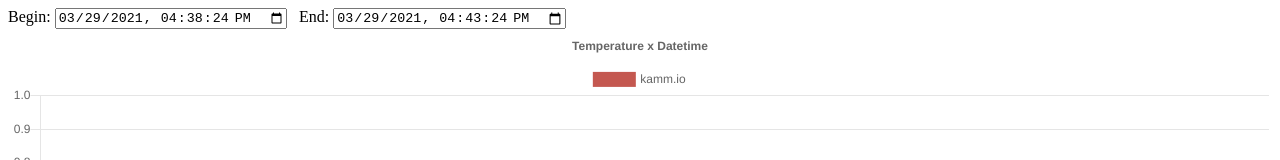
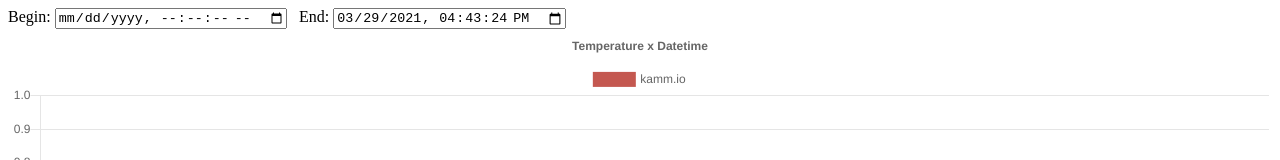
Before and after one commit to C41949/fever-dashboard, a Vue app: page / in a window 1280 px wide. Shown: the top 160 px of the page. Built offline with nearby package versions, Linux system fonts and the light colour scheme; no server answers.

Commit message:
fix: :bug: fixes typo on begin to start

```diff
--- a/src/components/Home.vue
+++ b/src/components/Home.vue
@@ -2,7 +2,7 @@
   <form @change="updateChart()">
     <div>
       <label for="begin">Begin: </label>
-      <input v-model="period.begin" id="begin" type="datetime-local" step="1">
+      <input v-model="period.start" id="begin" type="datetime-local" step="1">
 
       &nbsp;
 
@@ -22,7 +22,7 @@ import axios from "axios";
 type Temperature = { date: string, id: number, temperature: number }
 type Temperatures = Temperature[]
 type TemperaturesDTO = { values: number[], labels: string[] }
-type Period = { begin: string, end: string }
+type Period = { start: string, end: string }
 
 export default defineComponent({
   name: 'Home',
@@ -31,11 +31,11 @@ export default defineComponent({
 
     const buildPeriod = (): Period => {
       const end = new Date();
-      const begin = new Date();
-      begin.setMinutes(begin.getMinutes() - 5);
+      const start = new Date();
+      start.setMinutes(start.getMinutes() - 5);
 
       return {
-        begin: begin.toISOString().substring(0, 19),
+        begin: start.toISOString().substring(0, 19),
         end: end.toISOString().substring(0, 19)
       }
     }
```
